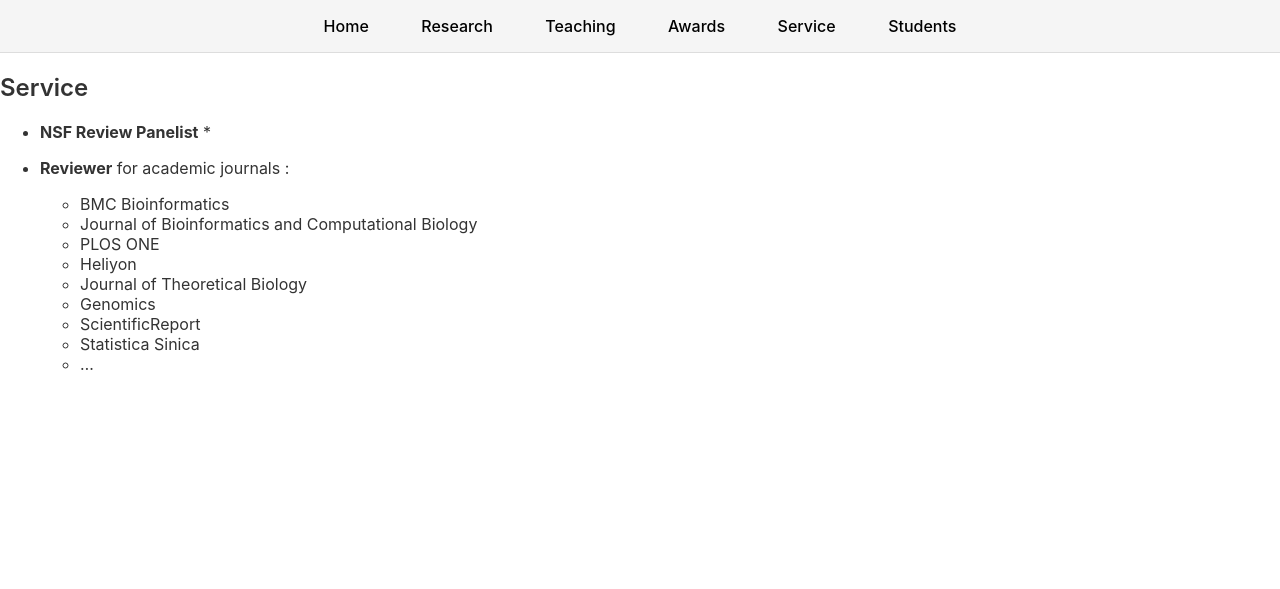
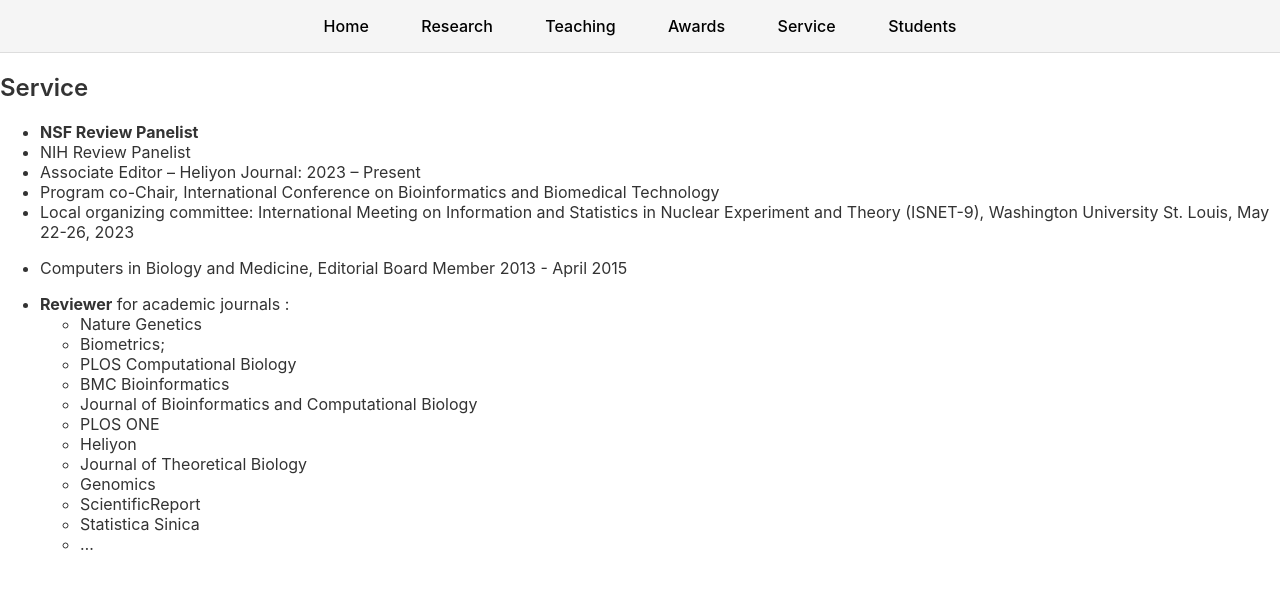
Before and after one commit to GongData/gongData.github.io, a Jekyll site: the page built from _pages/Service.md, in a window 1280 px wide. Shown: the top 589 px of the page. Built offline with Jekyll 4.4.1, drawn with Linux system fonts in a browser that asks for light colours.

Commit message:
Update Service.md

```diff
--- a/_pages/Service.md
+++ b/_pages/Service.md
@@ -6,9 +6,18 @@
 
 ## Service
 
-- **NSF Review Panelist** *
+- **NSF Review Panelist**
+- NIH Review Panelist
+- Associate Editor – Heliyon Journal: 2023 – Present
+- Program co-Chair, International Conference on Bioinformatics and Biomedical Technology
+- Local organizing committee: International Meeting on Information and Statistics in Nuclear Experiment and Theory (ISNET-9), Washington University St. Louis, May 22-26, 2023
+- Computers in Biology and Medicine, Editorial Board Member 2013 - April 2015
+
 
 - **Reviewer** for academic journals :
+  - Nature Genetics
+  - Biometrics;
+  - PLOS Computational Biology
   - BMC Bioinformatics
   - Journal of Bioinformatics and Computational Biology
   - PLOS ONE
```
